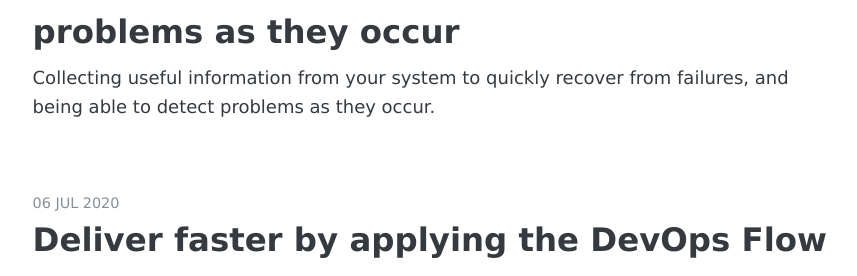
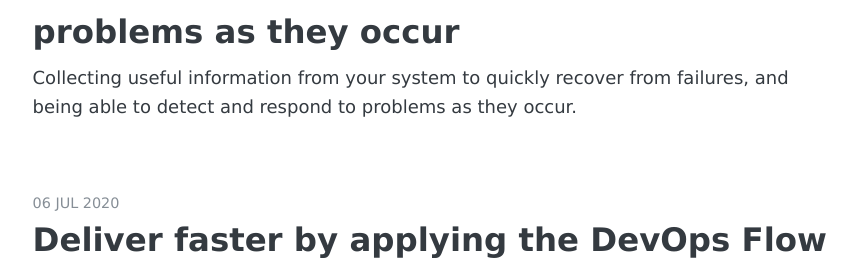
Before and after one commit to andreybleme/andreybleme.github.io, a Jekyll site: the page built from index.html, in a window 1280 px wide and 900 px high. Shown: the part 353-629 px from the top of the window, without its empty margins (210-1067 px from the left). Built offline with Jekyll 4.4.1, drawn with Linux system fonts in a browser that asks for light colours; nearby versions of some CDN libraries; some web fonts are replaced; the list of posts is cut into pages by our own code.

Commit message:
New post: Use Telemetry to see problems as they occur

```diff
--- a/_posts/2020-07-14-use-telemetry-to-see-problems-as-they-occur.markdown
+++ b/_posts/2020-07-14-use-telemetry-to-see-problems-as-they-occur.markdown
@@ -1,7 +1,7 @@
 ---
 layout: post
 title:  "Use Telemetry to amplify feedback and see problems as they occur"
-description: "Collecting useful information from your system to quickly recover from failures, and being able to detect problems as they occur."
+description: "Collecting useful information from your system to quickly recover from failures, and being able to detect and respond to problems as they occur."
 date:   2020-07-14 19:00:00
 tags: [devops, devops-journey]
 comments: true
```
Also changed, not shown: other parts of _posts/2020-07-14-use-telemetry-to-see-problems-as-they-occur.markdown (+2 -0 lines).
